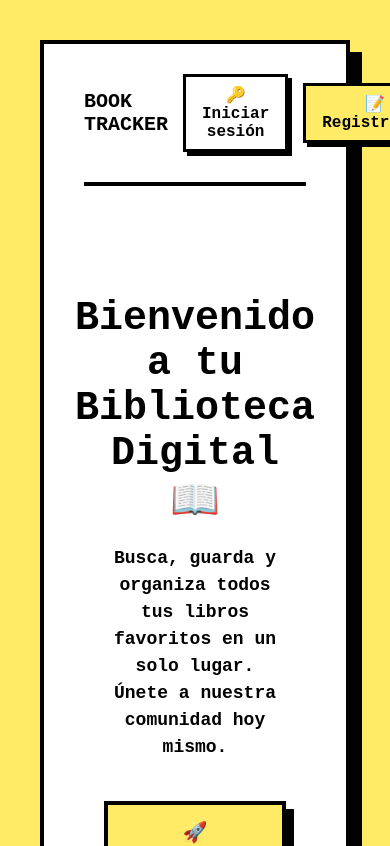
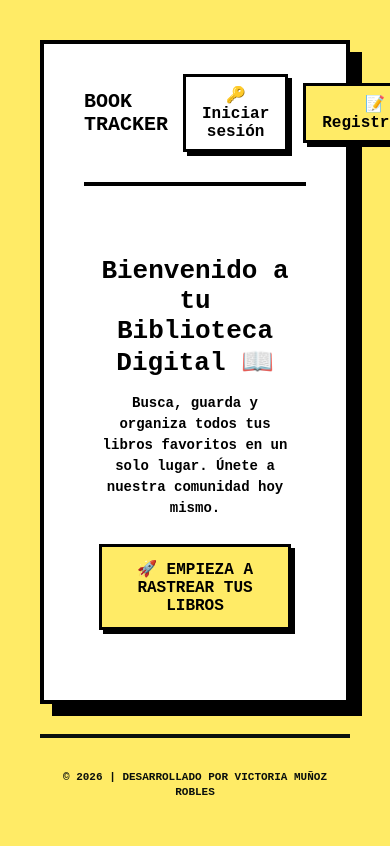
Before and after one commit to victoriamunozrobles-bot/book-tracker-frontend, a React (Vite) app in the folder book-tracker-frontend/: page / in a window 390 px wide. Shown: the top 846 px of the page. Built offline with nearby package versions, Linux system fonts and the light colour scheme; no server answers.

Commit message:
Feat: add Footer component and improve layout with responsive design for LandingPage

```diff
--- a/book-tracker-frontend/src/components/App/App.css
+++ b/book-tracker-frontend/src/components/App/App.css
@@ -5,10 +5,14 @@
   box-sizing: border-box;
   padding: 40px;
   display: flex;
+  flex-direction: column;
   justify-content: center;
 }
 
 .page__main-content {
+  flex: 1;
+  display: flex;
+  flex-direction: column;
   background-color: #ffffff;
   width: 100%;
   max-width: 1200px;
--- a/book-tracker-frontend/src/components/App/App.jsx
+++ b/book-tracker-frontend/src/components/App/App.jsx
@@ -16,6 +16,7 @@ import InfoTooltip from "../InfoTootip/InfoTooltip.jsx";
 import LandingPage from "../LandingPage/LandingPage.jsx";
 import EditProfile from "../EditProfile/EditProfile.jsx";
 import SaveBookModal from "../SaveBookModal/SaveBookModal.jsx";
+import Footer from "../Footer/Footer.jsx";
 
 function App() {
   const [loggedIn, setLoggedIn] = useState(false);
@@ -252,6 +253,8 @@ function App() {
           </Routes>
         </main>
 
+        <Footer userEmail={currentUser.email || ""} />
+
         <Login
           isOpen={isLoginPopupOpen}
           onClose={closeAllPopups}
--- a/book-tracker-frontend/src/components/Footer/Footer.jsx
+++ b/book-tracker-frontend/src/components/Footer/Footer.jsx
@@ -1,7 +1,10 @@
 export default function Footer({ userEmail }) {
   return (
-    <div className="footer">
+    <footer className="footer">
       <span className="footer__email">{userEmail}</span>
-    </div>
+      <p className="footer__credits">
+        © 2026 | Desarrollado por Victoria Muñoz Robles
+      </p>
+    </footer>
   );
 }
--- a/book-tracker-frontend/src/components/Footer/footer.css
+++ b/book-tracker-frontend/src/components/Footer/footer.css
@@ -1,10 +1,51 @@
 .footer {
-  padding-top: 20px;
-  border-top: 1px solid rgba(255, 255, 255, 0.5);
+  display: flex;
+  justify-content: space-between;
+  align-items: center;
+  padding: 25px 0;
+  border-top: 4px solid #0a100d;
+  margin-top: 60px;
+  background-color: transparent;
 }
 
 .footer__email {
-  font-size: 0.9rem;
-  color: #555;
-  font-weight: 500;
+  font-family: "Courier New", Courier, monospace;
+  font-size: 14px;
+  font-weight: bold;
+  color: #555555;
 }
+
+.footer__credits {
+  font-family: "Courier New", Courier, monospace;
+  font-size: 14px;
+  font-weight: bold;
+  color: #0a100d;
+  margin: 0;
+  text-transform: uppercase;
+}
+
+@media screen and (max-width: 768px) {
+  .footer {
+    padding: 20px 15px;
+    margin-top: 40px;
+  }
+}
+
+@media screen and (max-width: 480px) {
+  .footer {
+    flex-direction: column;
+    gap: 12px;
+    text-align: center;
+    padding: 20px 10px;
+    margin-top: 30px;
+  }
+
+  .footer__email {
+    font-size: 12px;
+  }
+
+  .footer__credits {
+    font-size: 11px;
+    line-height: 1.4;
+  }
+}
--- a/book-tracker-frontend/src/components/LandingPage/landingPage.css
+++ b/book-tracker-frontend/src/components/LandingPage/landingPage.css
@@ -44,3 +44,56 @@
   transform: translate(8px, 8px);
   box-shadow: 0px 0px 0px #000000;
 }
+
+@media screen and (max-width: 768px) {
+  .landing {
+    padding: 60px 20px;
+  }
+
+  .landing__title {
+    font-size: 32px;
+  }
+
+  .landing__subtitle {
+    font-size: 16px;
+    margin-bottom: 30px;
+  }
+
+  .landing__cta-button {
+    font-size: 18px;
+    padding: 12px 25px;
+    box-shadow: 6px 6px 0px #000000;
+  }
+
+  .landing__cta-button:active {
+    transform: translate(6px, 6px);
+  }
+}
+
+@media screen and (max-width: 480px) {
+  .landing {
+    padding: 40px 15px;
+  }
+
+  .landing__title {
+    font-size: 26px;
+    margin-bottom: 15px;
+  }
+
+  .landing__subtitle {
+    font-size: 14px;
+    margin-bottom: 25px;
+  }
+
+  .landing__cta-button {
+    font-size: 16px;
+    padding: 12px 20px;
+    border: 3px solid #000000;
+    box-shadow: 4px 4px 0px #000000;
+  }
+
+  .landing__cta-button:active {
+    transform: translate(4px, 4px);
+    box-shadow: 0px 0px 0px #000000;
+  }
+}
```
